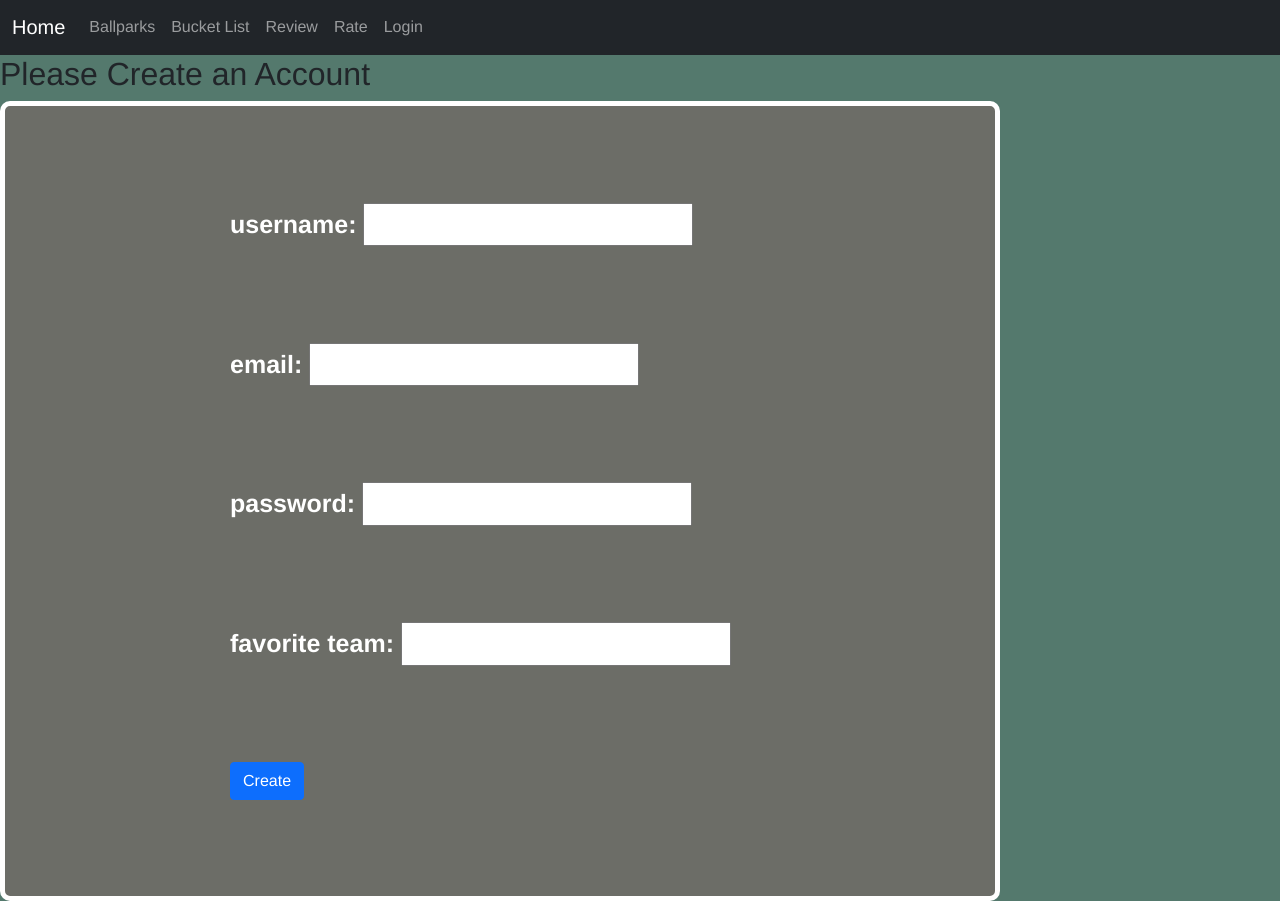
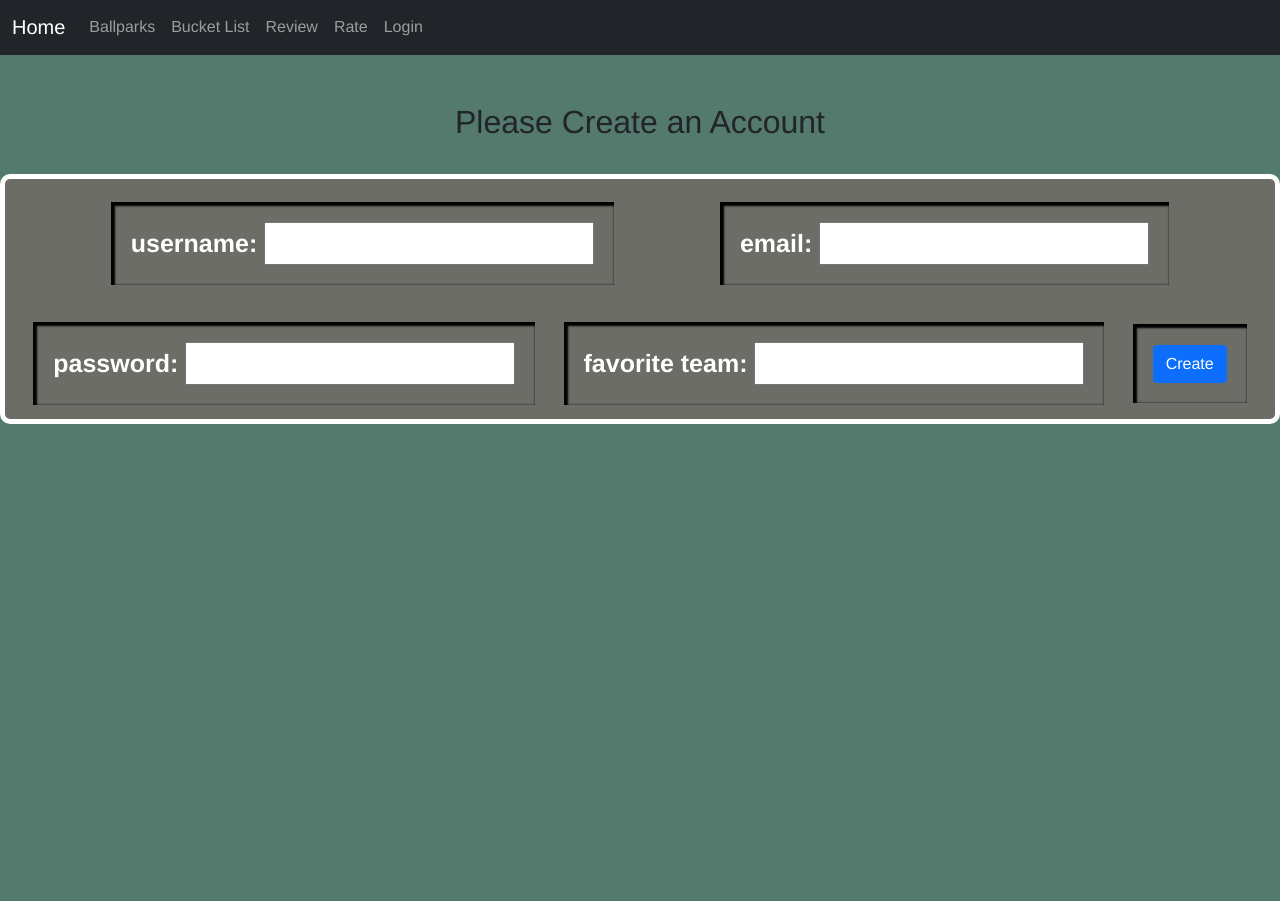
Before and after one commit to Pzecca7/specs-capstone-ballpark-app, a Flask app: page / in a window 1280 px wide. Shown: the part 251-1152 px from the top of the page. After the commit the page ends 675 px from the top, so only its background shows below. Run offline with Flask 3, Linux system fonts and the light colour scheme.

Commit message:
fixed css issues

```diff
--- a/static/styles.css
+++ b/static/styles.css
@@ -15,7 +15,7 @@
 
 form{
     width: 1000px;
-    height: 800px;
+    height: 875px;
     font-size: 25px;
     font-weight: bold;
     font-family: 'Franklin Gothic Medium', 'Arial Narrow', Arial, sans-serif;
@@ -237,9 +237,22 @@
     align-items: center;
     justify-content: space-evenly;
     padding-left: 0px;
+    margin-top: 25px;
 }
 
 #bucket-list-title{
     margin-top: 200px;
     text-align: center;
 }
+
+#ca-form{
+    height: 250px;
+    width: 100vw;
+    display: flex;
+    flex-wrap: wrap;
+    flex-direction: row;
+    align-items: center;
+    justify-content: space-evenly;
+    padding-left: 0px;
+    margin-top: 25px;
+}
--- a/templates/base.html
+++ b/templates/base.html
@@ -19,7 +19,7 @@
 
         <div id="bricks">
             <div id="title">
-            <h1 id="yellow">Take Me Out <br> to the <br> Ballgame</h1>
+            <h1 id="yellow">Take Me Out <br> to the <br> Ball Game</h1>
             </div>
         </div>
     </header>
--- a/templates/homepage.html
+++ b/templates/homepage.html
@@ -3,16 +3,18 @@
 
 {% block body %}
 
-<h2>Please Create an Account</h2>
+<div class="form-container mt-5">
 
-<form method="POST" action="/create-account">
-        <div>{{ create_account_form.username.label }}: {{ create_account_form.username }}</div>
-        <div>{{ create_account_form.email.label }}: {{ create_account_form.email }}</div>
-        <div>{{ create_account_form.password.label }}: {{ create_account_form.password }}</div>
-        <div>{{ create_account_form.favorite_team.label}}: {{ create_account_form.favorite_team }}</div>
-        <button class="btn btn-primary" type="submit">Create</button>
-        {{ create_account_form.csrf_token }}
-</form>
+        <h2>Please Create an Account</h2>
 
+        <form id="ca-form" method="POST" action="/create-account">
+                <div class="form-group mt-2">{{ create_account_form.username.label }}: {{ create_account_form.username }}</div>
+                <div class="form-group mt-2">{{ create_account_form.email.label }}: {{ create_account_form.email }}</div>
+                <div class="form-group mt-2">{{ create_account_form.password.label }}: {{ create_account_form.password }}</div>
+                <div class="form-group mt-2">{{ create_account_form.favorite_team.label}}: {{ create_account_form.favorite_team }}</div>
+                <div class="form-group mt-2"><button class="btn btn-primary" type="submit">Create</button></div>
+                {{ create_account_form.csrf_token }}
+        </form>
+</div>
 
 {% endblock %}
--- a/templates/login.html
+++ b/templates/login.html
@@ -5,7 +5,7 @@
 
 <div class="form-container mt-5">
     <h2>Please Sign In</h2>
-
+    <br>
     <form id="login-ca" method="POST" action="/login">
         <div class="form-group mt-2">{{ login_form.username.label }}: {{ login_form.username }}</div>
         <div class="form-group mt-2">{{ login_form.password.label }}: {{ login_form.password }}</div>
--- a/templates/review.html
+++ b/templates/review.html
@@ -29,7 +29,7 @@
         </div>
         <div class="form-group mt-2">
             {{ review_form.description.label }}
-            {{ review_form.description(placeholder="How were your seats?")}}
+            {{ review_form.description(placeholder="How were your seats?", class = "form-control" )}}
         </div>
         <div class="form-group mt-2">
             {{ review_form.favorite_food_tried.label }}
```
